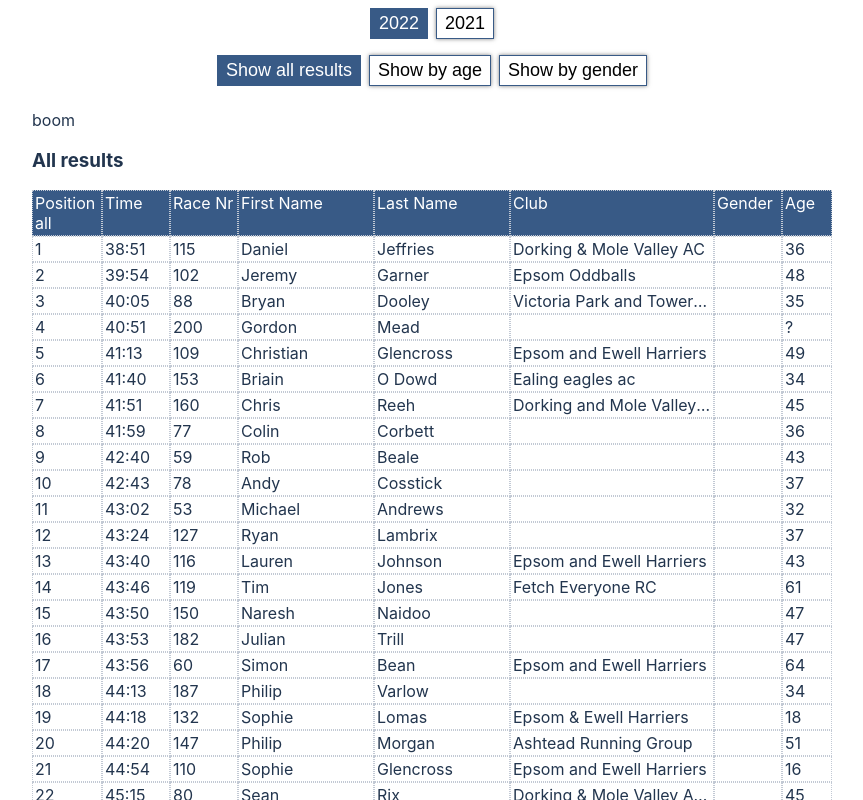
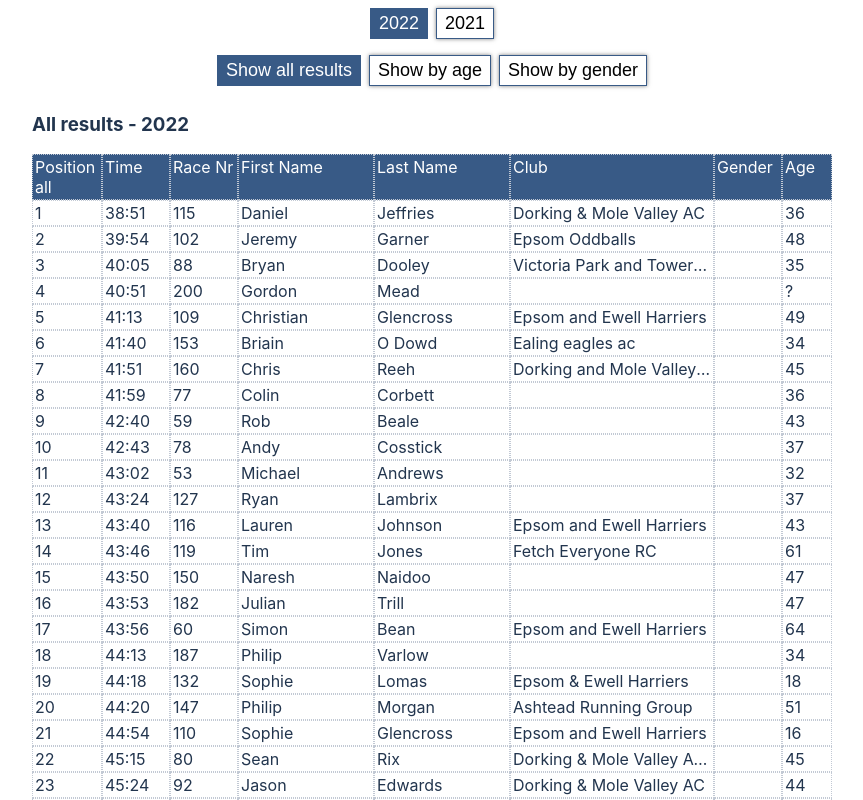
Before and after one commit to Shwartz/race, a React (Create React App) app: page / in a window 1280 px wide. Shown: the top 800 px of the page, without its empty margins (208-1071 px from the left). Built offline with nearby package versions, Linux system fonts and the light colour scheme.

Commit message:
Recreating all methods and safeguards

```diff
--- a/src/components/race/ResultsTable.jsx
+++ b/src/components/race/ResultsTable.jsx
@@ -1,6 +1,6 @@
 import React, {useEffect, useState} from "react";
 import {TableAll} from "./template/tableAll";
-import {sortByAge} from "../../utils";
+import {sortByAge, sortByGender} from "../../utils";
 
 const path = {
   '2021': '/race/data/data-202109.json',
@@ -9,11 +9,9 @@ const path = {
 
 export const ResultsTable = ({currentYear, sortBy}) => {
   const [years, setYears] = useState({});
-  console.log({currentYear, sortBy});
 
   // data get by year
   useEffect(() => {
-    console.log('request', years?.[currentYear]?.length);
     if (years?.[currentYear]?.length) return;
 
     try {
@@ -29,29 +27,25 @@ export const ResultsTable = ({currentYear, sortBy}) => {
       console.log('Error: ', err);
     }
   }, [currentYear, sortBy]);
-  console.log('-- 1 years: ', years);
-  console.log('-- 2 years: ', years[currentYear]);
 
   let table;
   switch (sortBy) {
     case 'all':
-      // table = createTableAll(data202109, 'All results');
-      table = <TableAll raceData={years[currentYear]} title="All results" />
+      table = <TableAll raceData={years[currentYear]} title={`All results - ${currentYear}`} />
       break;
     case 'byAge':
       table = sortByAge(years[currentYear]);
       break;
     case 'byGender':
-      // table = sortByGender(data202109);
+      table = sortByGender(years[currentYear]);
       break;
     default:
       table = <TableAll raceData={years[currentYear]} title="All results" />
   }
 
   return (
-    <div>
-      <p>boom</p>
+    <>
       {years?.[currentYear] && table}
-    </div>
+    </>
   )
 }
--- a/src/components/race/race.jsx
+++ b/src/components/race/race.jsx
@@ -1,8 +1,6 @@
 import React, {useState} from 'react';
 import {ResultsTable} from "./ResultsTable";
 import styles from './race.module.scss';
-
-import {createTableByGroup} from "./template/tableByGroup";
 
 export const Race = () => {
   const [sortBy, setSortBy] = useState('all');
--- a/src/components/race/template/tableByGroup.js
+++ b/src/components/race/template/tableByGroup.js
@@ -15,9 +15,9 @@ const head = (
   </div>
 )
 
-export const createTableByGroup = (raceData, title = null) => {
+export const CreateTableByGroup = ({data, title = null}) => {
   const raceTitle = title ? <h3>{title}</h3> : null;
-  const table = raceData.map((row, i) => {
+  const table = data.map((row, i) => {
     return (
       <div className={`${styles.grid9}`} key={i.toString()}>
         <div>{row.position}</div>
--- a/src/utils.js
+++ b/src/utils.js
@@ -1,33 +1,60 @@
-import {createTableByGroup} from "./components/race/template/tableByGroup";
+import {CreateTableByGroup} from "./components/race/template/tableByGroup";
 import React from "react";
 
+const hasAge = (age) => {
+  const isNumber = parseInt(age, 10);
+  if (isNaN(isNumber) || isNumber === 0) {
+    return 0;
+  }
+  return isNumber;
+}
+
 export const sortByAge = (raceData) => {
-  const age19 = raceData.filter(row => row.age < 20);
+  const age19 = raceData.filter(row => row.age < 20 && row.age > 0);
   const age29 = raceData.filter(row => row.age < 30 && row.age > 19);
   const age39 = raceData.filter(row => row.age < 40 && row.age > 29);
   const age49 = raceData.filter(row => row.age < 50 && row.age > 39);
   const age59 = raceData.filter(row => row.age < 60 && row.age > 49);
   const age100 = raceData.filter(row => row.age > 59);
+  const noAge = raceData.filter(row => hasAge(row.age) === 0);
+
+  const allAgeArr = [
+    {data: age19, title: 'Under 20'},
+    {data: age29, title: 'Under 30'},
+    {data: age39, title: 'Under 40'},
+    {data: age49, title: 'Under 50'},
+    {data: age59, title: 'Under 60'},
+    {data: age100, title: 'Seniors'},
+    {data: noAge, title: 'Unknown age'},
+  ];
+  const table = allAgeArr.map((age, i) => {
+    if (age.data.length > 0) {
+      return <CreateTableByGroup data={age.data} title={age.title} key={i} />
+    }
+    return [];
+  })
+
   return (
     <>
-      {createTableByGroup(age19, 'Under 20')}
-      {createTableByGroup(age29, 'Under 30')}
-      {createTableByGroup(age39, 'Under 40')}
-      {createTableByGroup(age49, 'Under 50')}
-      {createTableByGroup(age59, 'Under 60')}
-      {createTableByGroup(age100, 'Seniors')}
+      {table}
     </>
   )
 }
 
-const sortByGender = (raceData) => {
+export const sortByGender = (raceData) => {
   const female = raceData.filter(row => row.gender === 'Female');
   const male = raceData.filter(row => row.gender === 'Male');
+  const hasData = female.length > 0 && male.length > 0;
 
   return (
     <>
-      {createTableByGroup(female, 'Female')}
-      {createTableByGroup(male, 'Male')}
+      {hasData &&
+        (<>
+            <CreateTableByGroup data={female} title="Female" />
+            <CreateTableByGroup data={male} title="Male" />
+        </>)
+      }
+      {!hasData && <div>No data available</div>}
     </>
   )
 }
```
